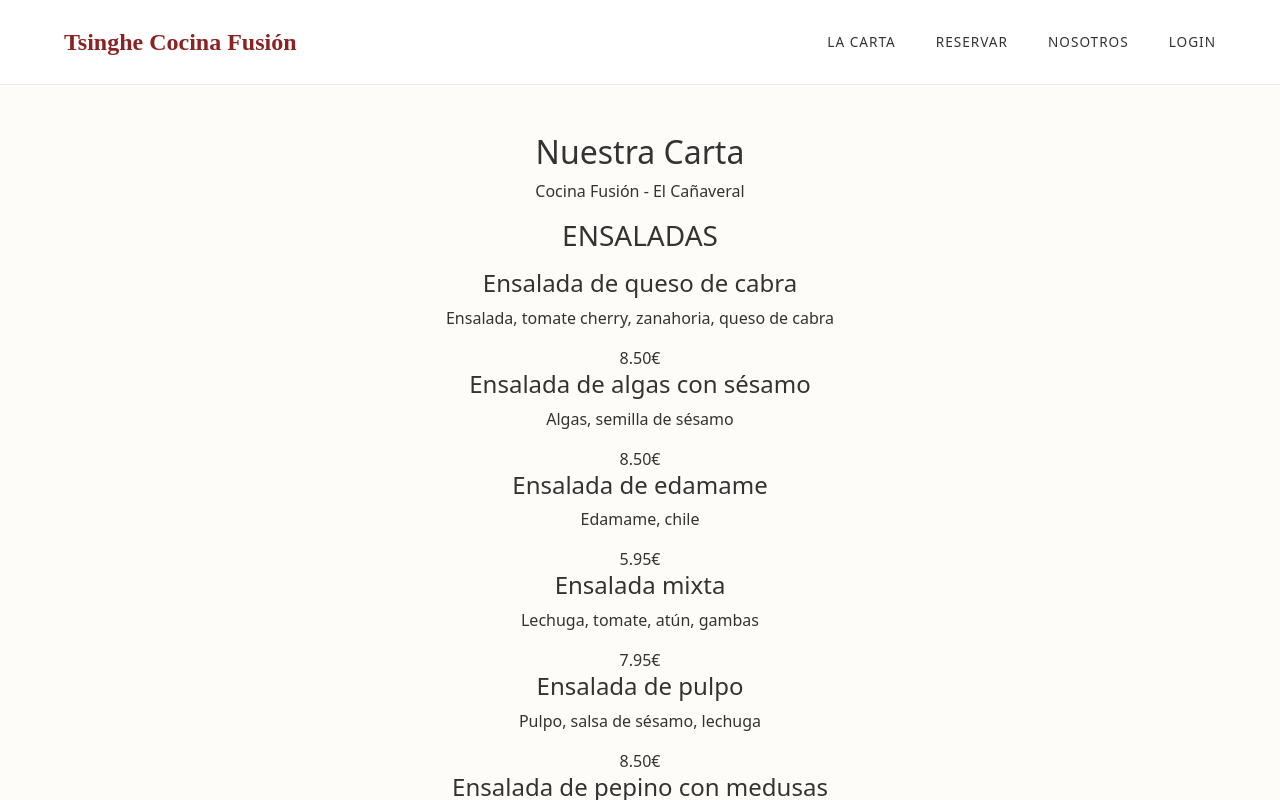
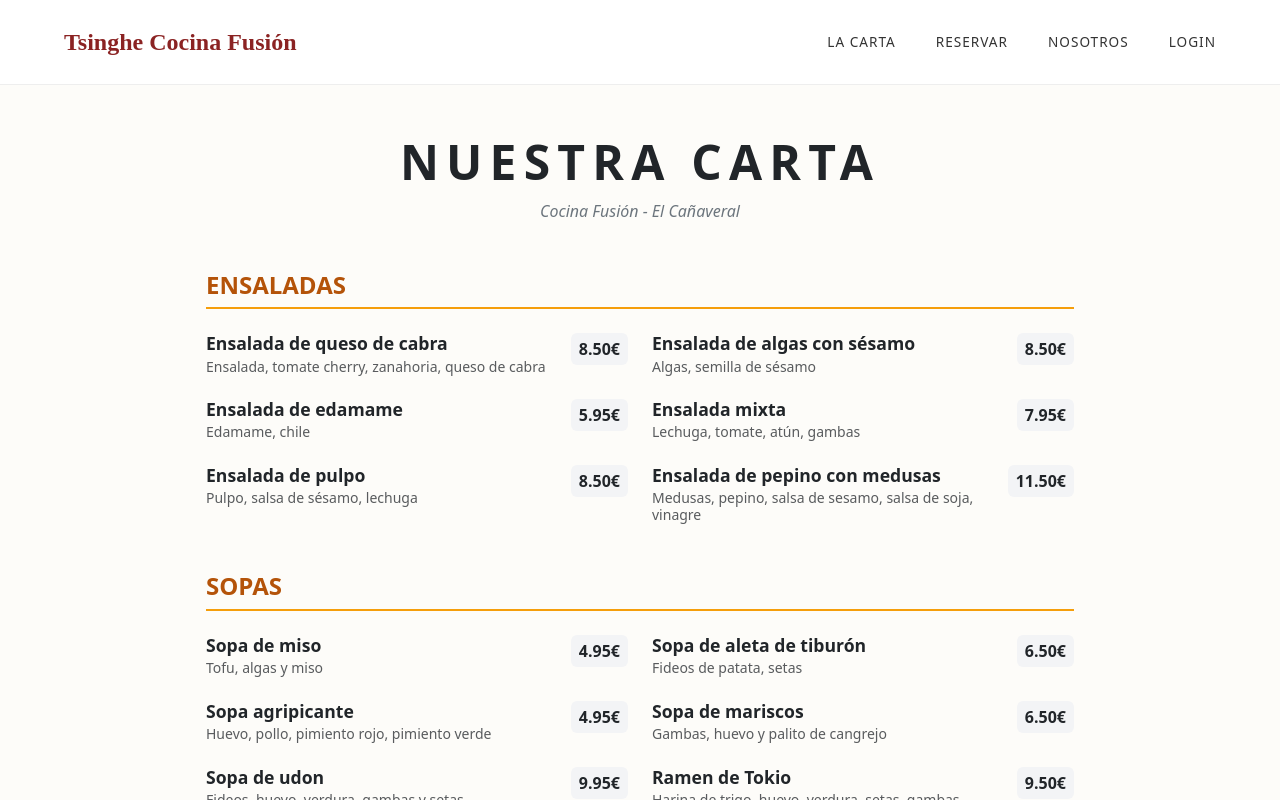
Before and after one commit to AngelCastillo27/TFC_IN_V1, a React (Vite) app: page / in a window 1280 px wide. Both pictures are taken after a click on the element "LA CARTA". Shown: the top 800 px of the page. Built offline with nearby package versions, Linux system fonts and the light colour scheme.

Commit message:
style: cambios en la estructura del menu y mejora de la visualización

```diff
--- a/src/view/CartaView.jsx
+++ b/src/view/CartaView.jsx
@@ -342,30 +342,42 @@ const menuData = [
 
 export default function CartaView() {
   return (
-    <div className="view-container p-6 max-w-4xl mx-auto">
-      <header className="text-center mb-10">
-        <h2 className="text-4xl font-bold text-gray-800 uppercase tracking-widest">Nuestra Carta</h2>
-        <p className="text-gray-500 mt-2 italic">Cocina Fusión - El Cañaveral</p>
+    <div className="container py-5 px-3" style={{ maxWidth: '900px' }}>
+      <header className="text-center mb-5">
+        <h2 className="display-5 fw-bold text-dark text-uppercase" style={{ letterSpacing: '0.15em' }}>
+          Nuestra Carta
+        </h2>
+        <p className="text-secondary fst-italic">Cocina Fusión - El Cañaveral</p>
       </header>
 
-      <div className="space-y-12">
+      <div className="d-flex flex-column gap-5">
         {menuData.map((seccion, idx) => (
           <section key={idx}>
-            <h3 className="text-2xl font-semibold border-b-2 border-amber-500 pb-2 mb-6 text-amber-700">
+            <h3 className="h4 fw-bold pb-2 mb-4 text-uppercase"
+                style={{
+                  color: '#b45309',
+                  borderBottom: '2px solid #f59e0b'
+                }}>
               {seccion.categoria}
             </h3>
-            <div className="grid gap-6 md:grid-cols-2">
+
+            <div className="row g-4">
               {seccion.platos.map((plato, pIdx) => (
-                <div key={pIdx} className="flex justify-between items-start group">
-                  <div className="flex-1 pr-4">
-                    <h4 className="text-lg font-bold text-gray-800 group-hover:text-amber-600 transition-colors">
-                      {plato.nombre}
-                    </h4>
-                    <p className="text-sm text-gray-600 leading-snug">{plato.descripcion}</p>
+                <div key={pIdx} className="col-12 col-md-6">
+                  <div className="d-flex justify-content-between align-items-start h-100 border-0">
+                    <div className="pe-3">
+                      <h5 className="fw-bold text-dark mb-1" style={{ fontSize: '1.1rem' }}>
+                        {plato.nombre}
+                      </h5>
+                      <p className="text-muted mb-0 small" style={{ lineHeight: '1.2' }}>
+                        {plato.descripcion}
+                      </p>
+                    </div>
+                    <span className="fw-bold text-dark px-2 py-1 rounded"
+                          style={{ backgroundColor: '#f3f4f6', minWidth: 'fit-content' }}>
+                      {plato.precio}
+                    </span>
                   </div>
-                  <span className="font-bold text-gray-900 bg-gray-100 px-2 py-1 rounded">
-                    {plato.precio}
-                  </span>
                 </div>
               ))}
             </div>
@@ -373,9 +385,14 @@ export default function CartaView() {
         ))}
       </div>
 
-      <footer className="mt-16 p-4 bg-amber-50 rounded-lg text-sm text-gray-700 border border-amber-200">
-        <p className="font-bold mb-1">Información sobre alérgenos:</p>
-        <p>
+      <footer className="mt-5 p-4 rounded-3 border"
+              style={{
+                backgroundColor: '#fffbeb',
+                borderColor: '#fde68a',
+                color: '#374151'
+              }}>
+        <p className="fw-bold mb-1">Información sobre alérgenos:</p>
+        <p className="small mb-0">
           Si usted tiene alguna alergia alimentaria, por favor póngase en contacto con nuestro personal.
           Debido a nuestra elaboración artesanal, todos los platos pueden contener trazas de alérgenos.
         </p>
```
Also changed, not shown: 1 other file (tests, documents, lock files or other folders).
